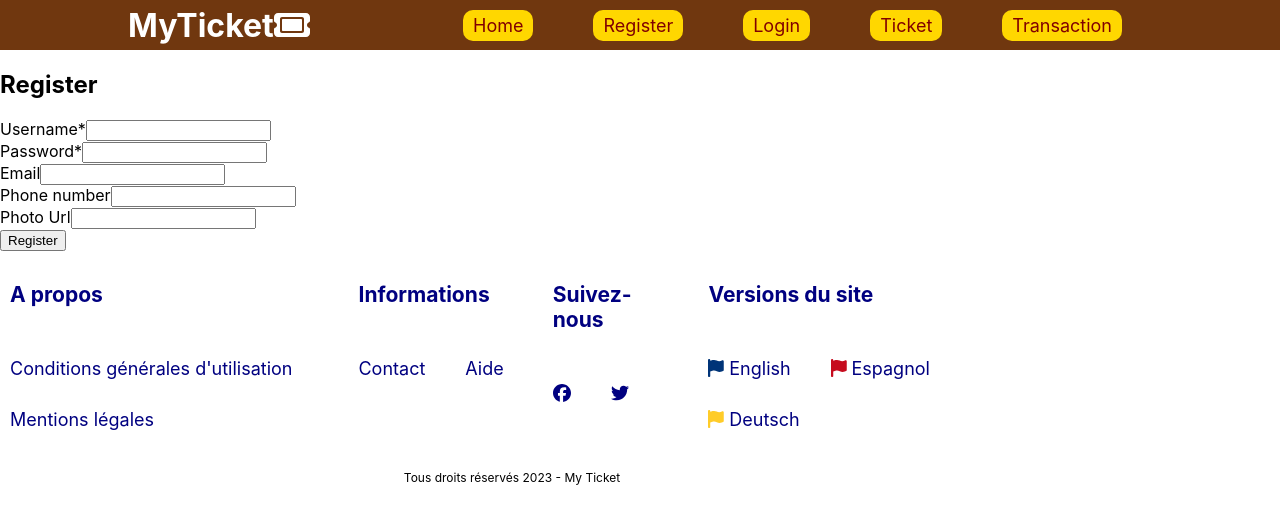
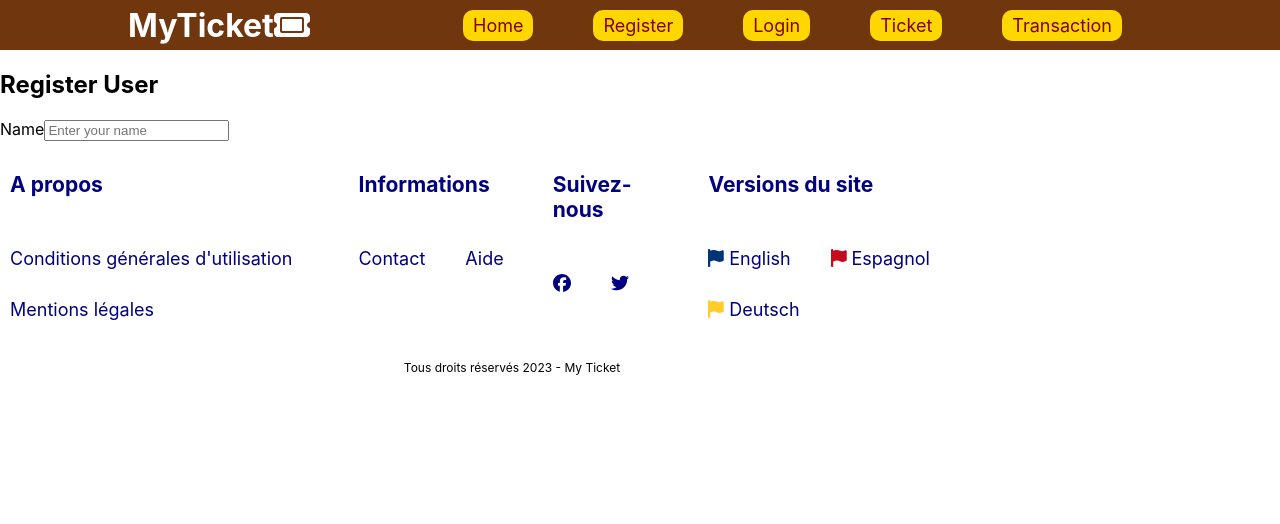
Before and after one commit to AJCSteeve/projet-fil-rouge-React, a React (Create React App) app: page /register in a window 1280 px wide. Shown: the top 524 px of the page. Built offline with nearby package versions, Linux system fonts and the light colour scheme.

Commit message:
register tuto ongoing

```diff
--- a/src/pages/crud/Register.js
+++ b/src/pages/crud/Register.js
@@ -1,142 +1,168 @@
-import React, { useState } from 'react';
-// import 'bootstrap/dist/css/bootstrap.css';
-function Register() {
-    const [username, setUsername] = useState('');
-    const [password, setPassword] = useState('');
-    const [email, setEmail] = useState('');
-    // TODO : set phoneNumber & photoUrl to optional
-    const [phoneNumber, setPhoneNumber] = useState('');
-    const [photoUrl, setPhotoUrl] = useState('');
+import React from "react";
 
-    // Validation state
-    const [usernameError, setUsernameError] = useState('');
-    const [emailError, setEmailError] = useState('');
-    const [phoneNumberError, setPhoneNumberError] = useState('');
+function Register(){
+    return(
+        <div className="container">
+            <div className="row">
+                <div className="col-md-6 offset-md-3 border rounded p-4 mt-2 shadow">
+                    <h2 className="text-center m-4">Register User</h2>
+                    <div div className="mb-3">
+                        <label htmlFor="Name" className="form-label">
+                            Name
+                        </label>
+                        <input
+                        type={"text"}
+                        className="form-control"
+                        placeholder="Enter your name"
+                        name="name"/>
+                    </div>
+                </div>
+            </div>
+        </div>
+    )
+}
 
-    // TODO : REFACTOR into separated component to reduce size of Register component
-    // Validate values transmitted via form submission
-    const handleSubmit = (submitClicked) => {
-        submitClicked.preventDefault();
+export default Register;
 
-        // Reset previous validation errors
-        setUsernameError('');
-        setEmailError('');
-        setPhoneNumberError('');
-
-        // default : isValid true, then verifications are performed to check their validity
-        // before creation of the new user.
-        // NOTE : we check the username availability last because this check is more costful as we have to
-        // send a request to the database
-        let isValid = true;
-        // NOTE : email pattern checked via regex, but something like 'test@email.adress' is considered as a
-        // potentially valid mail.
-        const emailPattern = /^[A-Z0-9._%+-]+@[A-Z0-9.-]+\.[A-Z]{2,}$/i;
-        // phone number checked via regex (note : doesn't include international format : +33 etc.)
-        const phoneNumberPattern = /^[0-9]{10}$/;
-
-        if (!emailPattern.test(email)) {         // Check if email is a valid format
-            setEmailError('Invalid email format');
-            isValid = false;
-        } else if (phoneNumber.trim() !== '' && !phoneNumberPattern.test(phoneNumber)) {
-            // fixme : cette vérification est ignorée pour l'instant
-            setPhoneNumberError('Invalid phone number format');
-            isValid = false;
-        }/* else if(){
-                // TODO CHECK username availability : username isn't already in the database
-            }*/
-
-        if (isValid) {
-            // userData : content of the JSON which is sent to the server
-            // TODO : REFACTOR into separated component to reduce size of Register component
-            const userData = {
-                username,
-                email,
-                password,
-                phoneNumber,
-                photoUrl,
-            };
-
-            // Send a POST request to your server endpoint
-            fetch('/api/register', {
-                method: 'POST',
-                headers: {
-                    'Content-Type': 'application/json',
-                },
-                body: JSON.stringify(userData),
-            })
-                .then((response) => {
-                    if (response.status === 200) {
-                        // Registration was successful
-                        // You can redirect or show a success message here
-                    } else if (response.status === 409) {
-                        // Username is not unique
-                        setUsernameError('Username is not available');
-                    } else {
-                        // Handle other error cases
-                        console.error('Registration failed with status:', response.status);
-                        // You can display an error message to the user if needed
-                    }
-                })
-                .catch((error) => {
-                    console.error('Registration failed:', error);
-                    // Handle network errors or other issues here
-                    // You can display an error message to the user if needed
-                });
-        }
-    };
-
-    return (
-        <div>
-            <h2>Register</h2>
-            <form onSubmit={handleSubmit}>
-                <div>
-                    <label className="form-label">Username<text className='text-danger'>*</text></label>
-                    <input
-                        type="text"
-                        value={username}
-                        onChange={(submitClicked) => setUsername(submitClicked.target.value)}
-                        required
-                    />
-                </div>
-                <div>
-                    <label>Password<text className='text-danger'>*</text></label>
-                    <input
-                        type="password"
-                        value={password}
-                        onChange={(submitClicked) => setPassword(submitClicked.target.value)}
-                        required
-                    />
-                </div>
-                <div>
-                    <label>Email</label>
-                    <input
-                        type="email"
-                        value={email}
-                        onChange={(submitClicked) => setEmail(submitClicked.target.value)}
-                        required
-                    />
-                </div>
-                <div>
-                    <label>Phone number</label>
-                    <input
-                        type="phoneNumber"
-                        value={phoneNumber}
-                        onChange={(submitClicked) => setPhoneNumber(submitClicked.target.value)}
-                    />
-                </div>
-
-                <div>
-                    {/*TODO find better examples to add a photo!*/}
-                    <label>Photo Url</label>
-                    <input
-                        type="photoUrl"
-                        value={photoUrl}
-                        onChange={(submitClicked) => setPhotoUrl(submitClicked.target.value)}
-                    />
-                </div>
-                <button type="submit">Register</button>
-            </form>
-        </div>
-    );
-};
-export default Register;
+// import React, { useState } from 'react';
+// // import 'bootstrap/dist/css/bootstrap.css';
+// function Register() {
+//     const [username, setUsername] = useState('');
+//     const [password, setPassword] = useState('');
+//     const [email, setEmail] = useState('');
+//     // TODO : set phoneNumber & photoUrl to optional
+//     const [phoneNumber, setPhoneNumber] = useState('');
+//     const [photoUrl, setPhotoUrl] = useState('');
+//
+//     // Validation state
+//     const [usernameError, setUsernameError] = useState('');
+//     const [emailError, setEmailError] = useState('');
+//     const [phoneNumberError, setPhoneNumberError] = useState('');
+//
+//     // TODO : REFACTOR into separated component to reduce size of Register component
+//     // Validate values transmitted via form submission
+//     const handleSubmit = (submitClicked) => {
+//         submitClicked.preventDefault();
+//
+//         // Reset previous validation errors
+//         setUsernameError('');
+//         setEmailError('');
+//         setPhoneNumberError('');
+//
+//         // default : isValid true, then verifications are performed to check their validity
+//         // before creation of the new user.
+//         // NOTE : we check the username availability last because this check is more costful as we have to
+//         // send a request to the database
+//         let isValid = true;
+//         // NOTE : email pattern checked via regex, but something like 'test@email.adress' is considered as a
+//         // potentially valid mail.
+//         const emailPattern = /^[A-Z0-9._%+-]+@[A-Z0-9.-]+\.[A-Z]{2,}$/i;
+//         // phone number checked via regex (note : doesn't include international format : +33 etc.)
+//         const phoneNumberPattern = /^[0-9]{10}$/;
+//
+//         if (!emailPattern.test(email)) {         // Check if email is a valid format
+//             setEmailError('Invalid email format');
+//             isValid = false;
+//         } else if (phoneNumber.trim() !== '' && !phoneNumberPattern.test(phoneNumber)) {
+//             // fixme : cette vérification est ignorée pour l'instant
+//             setPhoneNumberError('Invalid phone number format');
+//             isValid = false;
+//         }/* else if(){
+//                 // TODO CHECK username availability : username isn't already in the database
+//             }*/
+//
+//         if (isValid) {
+//             // userData : content of the JSON which is sent to the server
+//             // TODO : REFACTOR into separated component to reduce size of Register component
+//             const userData = {
+//                 username,
+//                 email,
+//                 password,
+//                 phoneNumber,
+//                 photoUrl,
+//             };
+//
+//             // Send a POST request to your server endpoint
+//             fetch('/api/register', {
+//                 method: 'POST',
+//                 headers: {
+//                     'Content-Type': 'application/json',
+//                 },
+//                 body: JSON.stringify(userData),
+//             })
+//                 .then((response) => {
+//                     if (response.status === 200) {
+//                         // Registration was successful
+//                         // You can redirect or show a success message here
+//                     } else if (response.status === 409) {
+//                         // Username is not unique
+//                         setUsernameError('Username is not available');
+//                     } else {
+//                         // Handle other error cases
+//                         console.error('Registration failed with status:', response.status);
+//                         // You can display an error message to the user if needed
+//                     }
+//                 })
+//                 .catch((error) => {
+//                     console.error('Registration failed:', error);
+//                     // Handle network errors or other issues here
+//                     // You can display an error message to the user if needed
+//                 });
+//         }
+//     };
+//
+//     return (
+//         <div>
+//             <h2>Register</h2>
+//             <form onSubmit={handleSubmit}>
+//                 <div>
+//                     <label className="form-label">Username<text className='text-danger'>*</text></label>
+//                     <input
+//                         type="text"
+//                         value={username}
+//                         onChange={(submitClicked) => setUsername(submitClicked.target.value)}
+//                         required
+//                     />
+//                 </div>
+//                 <div>
+//                     <label>Password<text className='text-danger'>*</text></label>
+//                     <input
+//                         type="password"
+//                         value={password}
+//                         onChange={(submitClicked) => setPassword(submitClicked.target.value)}
+//                         required
+//                     />
+//                 </div>
+//                 <div>
+//                     <label>Email</label>
+//                     <input
+//                         type="email"
+//                         value={email}
+//                         onChange={(submitClicked) => setEmail(submitClicked.target.value)}
+//                         required
+//                     />
+//                 </div>
+//                 <div>
+//                     <label>Phone number</label>
+//                     <input
+//                         type="phoneNumber"
+//                         value={phoneNumber}
+//                         onChange={(submitClicked) => setPhoneNumber(submitClicked.target.value)}
+//                     />
+//                 </div>
+//
+//                 <div>
+//                     {/*TODO find better examples to add a photo!*/}
+//                     <label>Photo Url</label>
+//                     <input
+//                         type="photoUrl"
+//                         value={photoUrl}
+//                         onChange={(submitClicked) => setPhotoUrl(submitClicked.target.value)}
+//                     />
+//                 </div>
+//                 <button type="submit">Register</button>
+//             </form>
+//         </div>
+//     );
+// };
+// export default Register;
```
